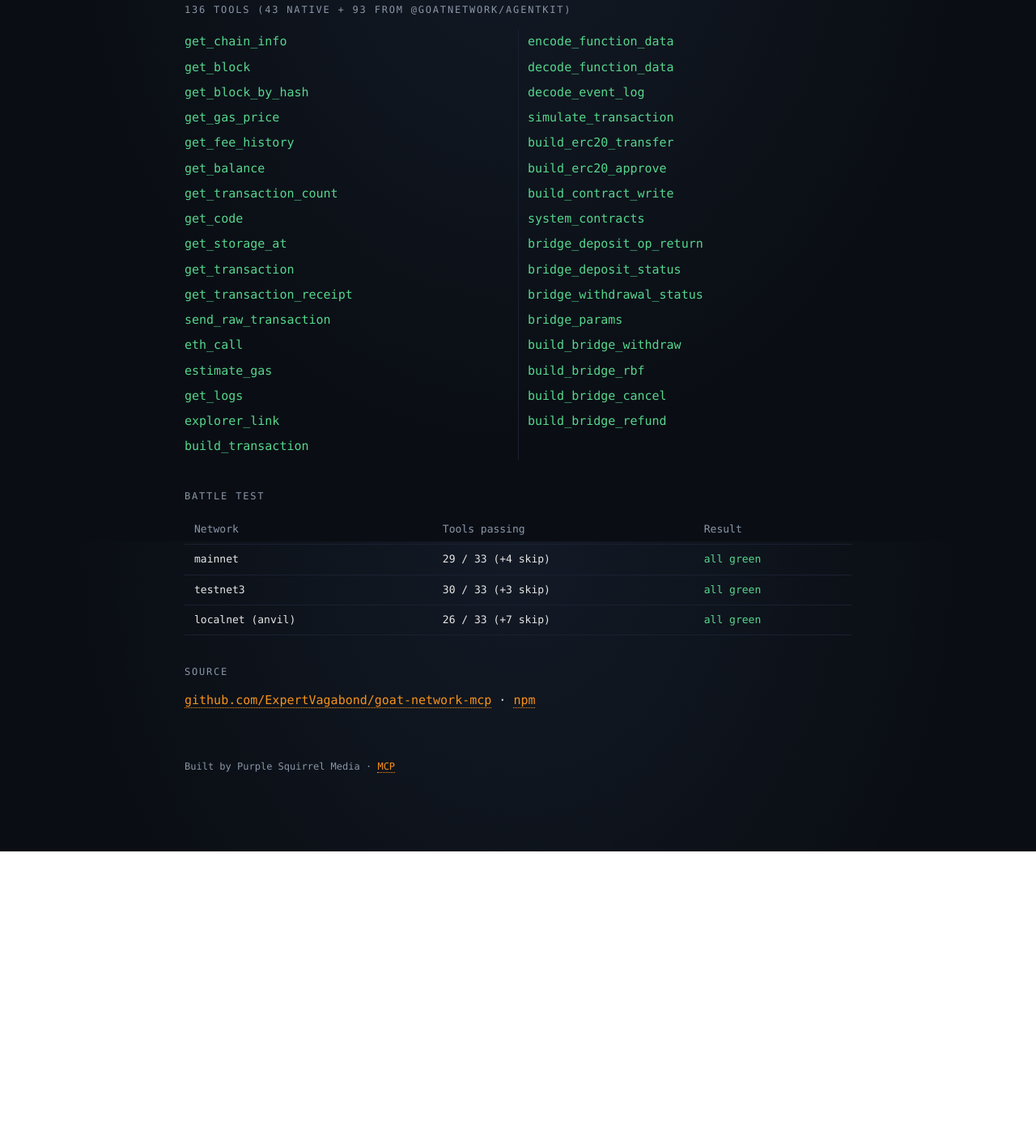
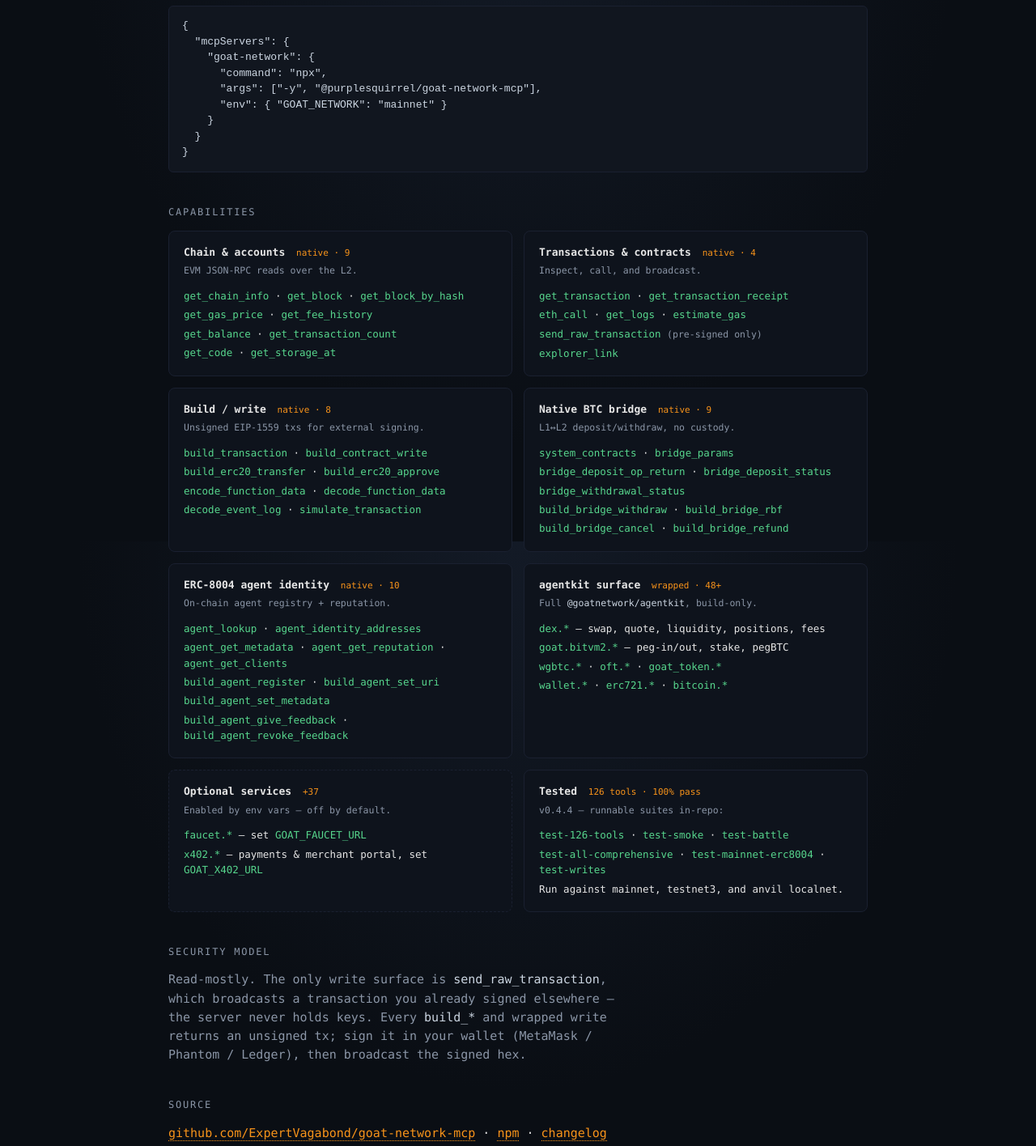
Before and after one commit to ExpertVagabond/goat-network-mcp, a website: page site/index.html in a window 1280 px wide. Shown: the part 931-2347 px from the top of the page at 81% size. Before the commit the page ends 1983 px from the top, so only its background shows below. Drawn offline with Linux system fonts and the light colour scheme.

Commit message:
site: refresh to v0.4.4 — 91+/126 tools, capability groups, native bridge + ERC-8004, agentkit surface, optional services

```diff
--- a/site/index.html
+++ b/site/index.html
@@ -4,13 +4,14 @@
 <meta charset="utf-8">
 <meta name="viewport" content="width=device-width,initial-scale=1">
 <title>goat-network-mcp — Bitcoin L2 MCP server</title>
-<meta name="description" content="MCP server for GOAT Network — the Bitcoin L2. EVM-compatible JSON-RPC access (blocks, txs, balances, contract reads, logs) for any AI agent.">
+<meta name="description" content="MCP server for GOAT Network — the BitVM-based Bitcoin L2. 91+ tools (up to 128 with optional services): JSON-RPC reads, ABI-aware tx builders, native L1↔L2 bridge, ERC-8004 agent identity, plus the full @goatnetwork/agentkit surface (DEX, BitVM2, wgBTC, OFT). Build-only — never holds keys.">
 <link rel="icon" type="image/png" href="assets/GOATNETWORK_LogoSymbol_White.png">
 <link rel="apple-touch-icon" href="assets/GOATNETWORK_LogoSymbol_White.png">
-<meta property="og:title" content="goat-network-mcp">
-<meta property="og:description" content="MCP server for GOAT Network — the Bitcoin L2. 16 tools, battle-tested across mainnet, testnet3, and localnet.">
+<meta property="og:title" content="goat-network-mcp — 91+ tools for the Bitcoin L2">
+<meta property="og:description" content="Model Context Protocol server for GOAT Network. 43 native tools + the full agentkit surface, up to 128 with optional services. Build-only, never holds keys.">
 <meta property="og:image" content="assets/GOATNETWORK_LogoVari_White.png">
 <meta property="og:type" content="website">
+<meta name="twitter:card" content="summary_large_image">
 <style>
   :root {
     --bg: #0a0e14;
@@ -19,7 +20,9 @@
     --accent: #f7931a;
     --green: #57d68d;
     --grid: #1a2030;
+    --panel: #0e131c;
     --code-bg: #11161f;
+    --line: #1a2030;
   }
   * { box-sizing: border-box; }
   body {
@@ -32,7 +35,7 @@
     font: 15px/1.55 ui-monospace, "SF Mono", "JetBrains Mono", Menlo, monospace;
     min-height: 100vh;
   }
-  .wrap { max-width: 880px; margin: 0 auto; padding: 64px 28px 96px; }
+  .wrap { max-width: 920px; margin: 0 auto; padding: 64px 28px 96px; }
   header { display: flex; align-items: center; gap: 18px; margin-bottom: 8px; }
   header .mark { width: 56px; height: 56px; flex: 0 0 56px; }
   header .mark img { width: 100%; height: 100%; object-fit: contain; display: block; }
@@ -43,10 +46,17 @@
     border-radius: 3px; font-size: 11px; color: var(--accent); margin-right: 6px;
     letter-spacing: 0.05em; text-transform: uppercase;
   }
-  .lede { color: var(--muted); margin: 18px 0 36px; max-width: 60ch; }
+  .lede { color: var(--muted); margin: 18px 0 28px; max-width: 64ch; }
+  .lede strong { color: var(--ink); font-weight: 600; }
+  .stats { display: flex; gap: 0; border: 1px solid var(--line); border-radius: 8px; overflow: hidden; margin: 0 0 8px; }
+  .stats .cell { flex: 1; padding: 16px 18px; border-right: 1px solid var(--line); }
+  .stats .cell:last-child { border-right: 0; }
+  .stats .n { font-size: 24px; color: var(--accent); font-weight: 600; line-height: 1; }
+  .stats .k { font-size: 11px; color: var(--muted); text-transform: uppercase; letter-spacing: 0.08em; margin-top: 6px; }
+  .note { color: var(--muted); font-size: 12.5px; margin: 10px 0 0; }
   h2 {
     font-size: 12px; letter-spacing: 0.15em; text-transform: uppercase;
-    color: var(--muted); margin: 36px 0 14px; font-weight: 500;
+    color: var(--muted); margin: 40px 0 14px; font-weight: 500;
   }
   pre {
     background: var(--code-bg); border: 1px solid var(--grid);
@@ -60,13 +70,24 @@
   th, td { padding: 8px 12px; border-bottom: 1px solid var(--grid); text-align: left; }
   th { color: var(--muted); font-weight: 500; }
   td.num { color: var(--accent); }
-  ul.tools { list-style: none; padding: 0; columns: 2; gap: 24px; column-rule: 1px solid var(--grid); }
-  ul.tools li { padding: 4px 0; break-inside: avoid; }
-  ul.tools code { color: var(--green); }
-  .matrix { font-size: 13px; }
-  .matrix td.ok { color: var(--green); }
-  footer { margin-top: 60px; color: var(--muted); font-size: 12px; }
-  @media (max-width: 600px) { ul.tools { columns: 1; } header h1 { font-size: 18px; } }
+
+  .groups { display: grid; grid-template-columns: 1fr 1fr; gap: 14px; }
+  .group { border: 1px solid var(--line); border-radius: 8px; padding: 16px 18px; background: var(--panel); break-inside: avoid; }
+  .group h3 { margin: 0 0 4px; font-size: 13px; color: var(--ink); font-weight: 600; }
+  .group h3 .badge { color: var(--accent); font-weight: 500; font-size: 11px; margin-left: 6px; }
+  .group .sub { color: var(--muted); font-size: 11.5px; margin: 0 0 10px; }
+  .group ul { list-style: none; padding: 0; margin: 0; }
+  .group li { padding: 2px 0; font-size: 12.5px; }
+  .group li code { color: var(--green); }
+  .group.opt { border-style: dashed; }
+
+  footer { margin-top: 60px; color: var(--muted); font-size: 12px; border-top: 1px solid var(--line); padding-top: 18px; }
+  @media (max-width: 640px) {
+    .groups { grid-template-columns: 1fr; }
+    .stats { flex-wrap: wrap; }
+    .stats .cell { flex: 1 1 50%; }
+    header h1 { font-size: 18px; }
+  }
 </style>
 </head>
 <body>
@@ -76,19 +97,28 @@
   <div class="mark"><img src="assets/GOATNETWORK_LogoSymbol_White.png" alt="GOAT Network"></div>
   <div>
     <h1>goat-network-mcp</h1>
-    <div class="v">v0.4.0 · MIT · Node 18+</div>
+    <div class="v">v0.4.4 · MIT · Node 18+ · @purplesquirrel/goat-network-mcp</div>
   </div>
 </header>
 
 <div>
-  <span class="tag">MCP</span><span class="tag">Bitcoin L2</span><span class="tag">EVM</span><span class="tag">JSON-RPC</span>
+  <span class="tag">MCP</span><span class="tag">Bitcoin L2</span><span class="tag">BitVM</span><span class="tag">EVM</span><span class="tag">ERC-8004</span>
 </div>
 
 <p class="lede">
   Model Context Protocol server for <a href="https://www.goat.network">GOAT Network</a> — the BitVM-based Bitcoin L2.
-  Exposes EVM-compatible JSON-RPC as 16 MCP tools so any AI agent can read chain state,
-  query balances and contracts, fetch logs, and broadcast signed transactions.
+  It exposes the chain to any AI agent: <strong>JSON-RPC reads, ABI-aware transaction builders, the native BTC L1↔L2 bridge, ERC-8004 agent identity</strong>,
+  and the full <a href="https://github.com/GOATNetwork/agentkit"><code>@goatnetwork/agentkit</code></a> action surface (DEX, BitVM2, wgBTC, OFT).
+  <strong>Build-only by design</strong> — the server never holds keys; every write returns an unsigned EIP-1559 transaction for external signing.
 </p>
+
+<div class="stats">
+  <div class="cell"><div class="n">91+</div><div class="k">tools (base)</div></div>
+  <div class="cell"><div class="n">43</div><div class="k">native</div></div>
+  <div class="cell"><div class="n">48+</div><div class="k">via agentkit</div></div>
+  <div class="cell"><div class="n">128</div><div class="k">w/ optional services</div></div>
+</div>
+<p class="note">Zero key custody · multi-network (mainnet / testnet3 / localnet) · ships a postinstall ESM patch for agentkit 0.1.2.</p>
 
 <h2>Networks</h2>
 <table>
@@ -105,6 +135,7 @@
       <td>—</td></tr>
   </tbody>
 </table>
+<p class="note">Native token: <strong>BTC</strong> (18 decimals, wei-style).</p>
 
 <h2>Install</h2>
 <pre><code>npm install -g @purplesquirrel/goat-network-mcp</code></pre>
@@ -120,61 +151,115 @@
   }
 }</code></pre>
 
-<h2>136 tools (43 native + 93 from @goatnetwork/agentkit)</h2>
-<ul class="tools">
-  <li><code>get_chain_info</code></li>
-  <li><code>get_block</code></li>
-  <li><code>get_block_by_hash</code></li>
-  <li><code>get_gas_price</code></li>
-  <li><code>get_fee_history</code></li>
-  <li><code>get_balance</code></li>
-  <li><code>get_transaction_count</code></li>
-  <li><code>get_code</code></li>
-  <li><code>get_storage_at</code></li>
-  <li><code>get_transaction</code></li>
-  <li><code>get_transaction_receipt</code></li>
-  <li><code>send_raw_transaction</code></li>
-  <li><code>eth_call</code></li>
-  <li><code>estimate_gas</code></li>
-  <li><code>get_logs</code></li>
-  <li><code>explorer_link</code></li>
-  <li><code>build_transaction</code></li>
-  <li><code>encode_function_data</code></li>
-  <li><code>decode_function_data</code></li>
-  <li><code>decode_event_log</code></li>
-  <li><code>simulate_transaction</code></li>
-  <li><code>build_erc20_transfer</code></li>
-  <li><code>build_erc20_approve</code></li>
-  <li><code>build_contract_write</code></li>
-  <li><code>system_contracts</code></li>
-  <li><code>bridge_deposit_op_return</code></li>
-  <li><code>bridge_deposit_status</code></li>
-  <li><code>bridge_withdrawal_status</code></li>
-  <li><code>bridge_params</code></li>
-  <li><code>build_bridge_withdraw</code></li>
-  <li><code>build_bridge_rbf</code></li>
-  <li><code>build_bridge_cancel</code></li>
-  <li><code>build_bridge_refund</code></li>
-</ul>
+<h2>Capabilities</h2>
+<div class="groups">
 
-<h2>Battle test</h2>
-<table class="matrix">
-  <thead><tr><th>Network</th><th>Tools passing</th><th>Result</th></tr></thead>
-  <tbody>
-    <tr><td>mainnet</td><td>29 / 33 (+4 skip)</td><td class="ok">all green</td></tr>
-    <tr><td>testnet3</td><td>30 / 33 (+3 skip)</td><td class="ok">all green</td></tr>
-    <tr><td>localnet (anvil)</td><td>26 / 33 (+7 skip)</td><td class="ok">all green</td></tr>
-  </tbody>
-</table>
+  <div class="group">
+    <h3>Chain &amp; accounts <span class="badge">native · 9</span></h3>
+    <p class="sub">EVM JSON-RPC reads over the L2.</p>
+    <ul>
+      <li><code>get_chain_info</code> · <code>get_block</code> · <code>get_block_by_hash</code></li>
+      <li><code>get_gas_price</code> · <code>get_fee_history</code></li>
+      <li><code>get_balance</code> · <code>get_transaction_count</code></li>
+      <li><code>get_code</code> · <code>get_storage_at</code></li>
+    </ul>
+  </div>
+
+  <div class="group">
+    <h3>Transactions &amp; contracts <span class="badge">native · 4</span></h3>
+    <p class="sub">Inspect, call, and broadcast.</p>
+    <ul>
+      <li><code>get_transaction</code> · <code>get_transaction_receipt</code></li>
+      <li><code>eth_call</code> · <code>get_logs</code> · <code>estimate_gas</code></li>
+      <li><code>send_raw_transaction</code> <span class="sub">(pre-signed only)</span></li>
+      <li><code>explorer_link</code></li>
+    </ul>
+  </div>
+
+  <div class="group">
+    <h3>Build / write <span class="badge">native · 8</span></h3>
+    <p class="sub">Unsigned EIP-1559 txs for external signing.</p>
+    <ul>
+      <li><code>build_transaction</code> · <code>build_contract_write</code></li>
+      <li><code>build_erc20_transfer</code> · <code>build_erc20_approve</code></li>
+      <li><code>encode_function_data</code> · <code>decode_function_data</code></li>
+      <li><code>decode_event_log</code> · <code>simulate_transaction</code></li>
+    </ul>
+  </div>
+
+  <div class="group">
+    <h3>Native BTC bridge <span class="badge">native · 9</span></h3>
+    <p class="sub">L1↔L2 deposit/withdraw, no custody.</p>
+    <ul>
+      <li><code>system_contracts</code> · <code>bridge_params</code></li>
+      <li><code>bridge_deposit_op_return</code> · <code>bridge_deposit_status</code></li>
+      <li><code>bridge_withdrawal_status</code></li>
+      <li><code>build_bridge_withdraw</code> · <code>build_bridge_rbf</code></li>
+      <li><code>build_bridge_cancel</code> · <code>build_bridge_refund</code></li>
+    </ul>
+  </div>
+
+  <div class="group">
+    <h3>ERC-8004 agent identity <span class="badge">native · 10</span></h3>
+    <p class="sub">On-chain agent registry + reputation.</p>
+    <ul>
+      <li><code>agent_lookup</code> · <code>agent_identity_addresses</code></li>
+      <li><code>agent_get_metadata</code> · <code>agent_get_reputation</code> · <code>agent_get_clients</code></li>
+      <li><code>build_agent_register</code> · <code>build_agent_set_uri</code></li>
+      <li><code>build_agent_set_metadata</code></li>
+      <li><code>build_agent_give_feedback</code> · <code>build_agent_revoke_feedback</code></li>
+    </ul>
+  </div>
+
+  <div class="group">
+    <h3>agentkit surface <span class="badge">wrapped · 48+</span></h3>
+    <p class="sub">Full <code>@goatnetwork/agentkit</code>, build-only.</p>
+    <ul>
+      <li><code>dex.*</code> — swap, quote, liquidity, positions, fees</li>
+      <li><code>goat.bitvm2.*</code> — peg-in/out, stake, pegBTC</li>
+      <li><code>wgbtc.*</code> · <code>oft.*</code> · <code>goat_token.*</code></li>
+      <li><code>wallet.*</code> · <code>erc721.*</code> · <code>bitcoin.*</code></li>
+    </ul>
+  </div>
+
+</div>
+
+<div class="groups" style="margin-top:14px">
+  <div class="group opt">
+    <h3>Optional services <span class="badge">+37</span></h3>
+    <p class="sub">Enabled by env vars — off by default.</p>
+    <ul>
+      <li><code>faucet.*</code> — set <code>GOAT_FAUCET_URL</code></li>
+      <li><code>x402.*</code> — payments &amp; merchant portal, set <code>GOAT_X402_URL</code></li>
+    </ul>
+  </div>
+  <div class="group">
+    <h3>Tested <span class="badge">126 tools · 100% pass</span></h3>
+    <p class="sub">v0.4.4 — runnable suites in-repo:</p>
+    <ul>
+      <li><code>test-126-tools</code> · <code>test-smoke</code> · <code>test-battle</code></li>
+      <li><code>test-all-comprehensive</code> · <code>test-mainnet-erc8004</code> · <code>test-writes</code></li>
+      <li>Run against mainnet, testnet3, and anvil localnet.</li>
+    </ul>
+  </div>
+</div>
+
+<h2>Security model</h2>
+<p class="lede" style="margin-top:0">
+  Read-mostly. The only write surface is <code>send_raw_transaction</code>, which broadcasts a transaction you already
+  signed elsewhere — the server never holds keys. Every <code>build_*</code> and wrapped write returns an unsigned tx;
+  sign it in your wallet (MetaMask / Phantom / Ledger), then broadcast the signed hex.
+</p>
 
 <h2>Source</h2>
 <p>
   <a href="https://github.com/ExpertVagabond/goat-network-mcp">github.com/ExpertVagabond/goat-network-mcp</a> ·
-  <a href="https://www.npmjs.com/package/@purplesquirrel/goat-network-mcp">npm</a>
+  <a href="https://www.npmjs.com/package/@purplesquirrel/goat-network-mcp">npm</a> ·
+  <a href="https://github.com/ExpertVagabond/goat-network-mcp/blob/main/CHANGELOG.md">changelog</a>
 </p>
 
 <footer>
-  Built by Purple Squirrel Media · <a href="https://modelcontextprotocol.io">MCP</a>
+  Built by Purple Squirrel Media · for <a href="https://www.goat.network">GOAT Network</a> · <a href="https://modelcontextprotocol.io">Model Context Protocol</a>
 </footer>
 
 </div>
```
